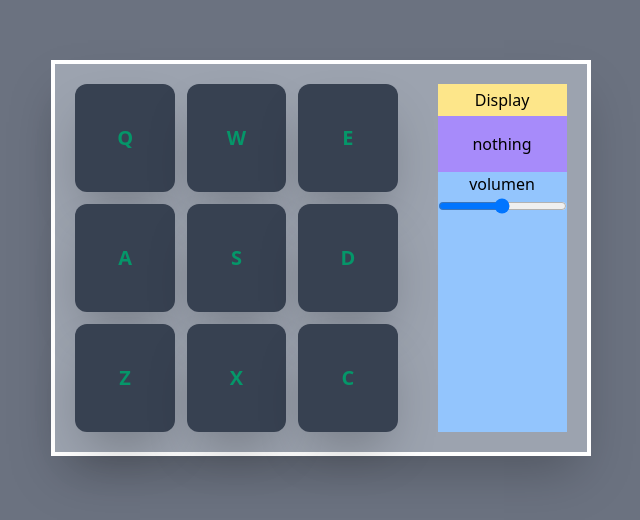
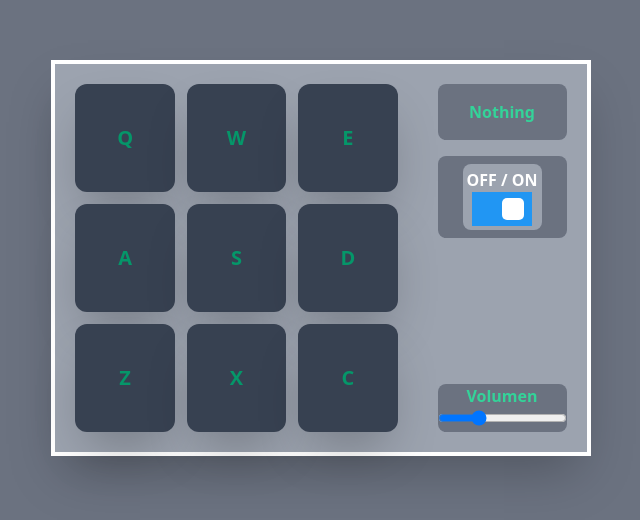
Before and after one commit to Trefu/drum-machine, a React (Create React App) app: page / in a window 1280 px wide. Shown: the part 142-662 px from the top of the page, without its empty margins (319-959 px from the left). Built offline with nearby package versions, Linux system fonts and the light colour scheme.

Commit message:
finished

```diff
--- a/src/App.jsx
+++ b/src/App.jsx
@@ -3,16 +3,21 @@ import { Display } from "./components/Display";
 import { Drumpads } from "./containers/DrumPads";
 
 function App() {
-  const [on, setOn] = useState(true);
-  const [actualSound, setActualSound] = useState('nothing');
-
-
+  const [power, setPower] = useState(true);
+  const [actualSound, setActualSound] = useState('Nothing');
+  const [volume, setVolume] = useState(0.3)
   return (
-    <div id='drum-machine' className={`bg-gray-500 min-h-screen flex justify-center items-center  `} >
+    <div id='drum-machine' className={` bg-gray-500 min-h-screen flex justify-center items-center  `} >
       <div className={`bg-gray-400 flex p-5 border-4 border-white shadow-2xl `}>
-        <Drumpads setActualSound={setActualSound} />
-        <Display actualSound={actualSound} />
-
+        <Drumpads
+          power={power}
+          setActualSound={setActualSound}
+          volume={volume} />
+        <Display
+          setVolume={setVolume}
+          volume={volume}
+          power={power} setPower={setPower}
+          actualSound={actualSound} />
       </div>
     </div >
 
--- a/src/components/Display.jsx
+++ b/src/components/Display.jsx
@@ -1,15 +1,28 @@
-export const Display = ({ actualSound = 'nothing' }) => {
+export const Display = ({ volume, setVolume, power, setPower, actualSound }) => {
+    const handleRangeChange = (e) => {
+        setVolume(e.target.value)
+    }
+    const handleChange = (e) => {
+        setPower(!power)
+    }
     return (
-        <div id='display' className={`bg-blue-300 text-center`}>
-            <div className={`py-1 bg-yellow-200`}>
-                <p>Display</p>
-            </div>
-            <div className={`bg-purple-400 my-auto py-4`}>
+        <div id='display' className={`flex flex-col justify-between bg-gray-400 text-center text-green-400 font-bold `}>
+            <div className={`bg-gray-500 py-4 rounded-lg`}>
                 <p> {actualSound}</p>
             </div>
-            <div className="volumen-slider h-0.5 flex-col">
-                <p>volumen</p>
-                <input type="range" />
+            <div className={`flex justify-center bg-gray-500 py-2 mt-4 rounded-lg`}>
+                <div className='rounded-lg p-1 flex flex-col justify-center items-center bg-gray-400 text-white'>
+                    <p>OFF / ON</p>
+                    <label className="switch">
+                        <input checked={power} type="checkbox" onChange={handleChange} />
+                        <span className='slider '></span>
+                    </label>
+                </div>
+
+            </div>
+            <div className="volumen-slider  mt-auto rounded-lg bg-gray-500 ">
+                <p>Volumen</p>
+                <input max='1' min='0' step='0.1' type="range" value={volume} onChange={handleRangeChange} />
             </div>
         </div>
     )
--- a/src/components/DrumPad.jsx
+++ b/src/components/DrumPad.jsx
@@ -1,13 +1,17 @@
 import { useEffect } from "react"
 
-export const DrumPad = ({ sound, setActualSound }) => {
-
+export const DrumPad = ({ volume, power, sound, setActualSound }) => {
     const handleClick = (e) => {
+        if (!power) return
         const audio = document.getElementById(sound.keyTrigger);
+        //para que no espere a que termine el audio anterior
+        audio.currentTime = 0
+        audio.volume = volume
         setActualSound(sound.id)
         audio.play()
     }
     const handleKeyDown = (e) => {
+        if (!power) return
         const btn = document.getElementById(sound.id);
         if (e.keyCode === sound.keyCode) {
             btn.classList.replace('text-green-600', 'text-green-400')
@@ -27,17 +31,17 @@ export const DrumPad = ({ sound, setActualSound }) => {
         document.addEventListener('keydown', handleKeyDown);
         document.addEventListener('keyup', handleKeyUp);
         return () => {
-            console.log('limpiando');
             document.removeEventListener('keydown', handleKeyDown);
             document.removeEventListener('keyup', handleKeyUp);
         }
+        //eslint-disable-next-line
     }, [])
     return (
         <>
             {/*   //DRUMPAD ELEMENT */}
             <button onClick={handleClick} id={sound.id} className={`rounded-xl drum-pad bg-gray-700 p-10 font-bold text-xl text-green-600 active:text-green-400 shadow-2xl`}>
                 {sound.keyTrigger}
-                <audio id={`${sound.keyTrigger}`} className='clip bg-red-300 w-1' src={`${sound.url}`}></audio>
+                <audio preload='auto' id={`${sound.keyTrigger}`} className='clip bg-red-300 w-1' src={`${sound.url}`}></audio>
             </button>
 
         </>
--- a/src/containers/DrumPads.jsx
+++ b/src/containers/DrumPads.jsx
@@ -1,6 +1,6 @@
 import { DrumPad } from "../components/DrumPad"
 
-export const Drumpads = ({ setActualSound }) => {
+export const Drumpads = ({ volume, power, setActualSound }) => {
     const sounds = [
         {
             keyCode: 81,
@@ -61,7 +61,7 @@ export const Drumpads = ({ setActualSound }) => {
     return (
 
         <div className={`gap-3 mr-10  bg-gray-400 grid grid-cols-3`}>
-            {sounds.map((s, i) => <DrumPad key={i} sound={s} setActualSound={setActualSound} />)}
+            {sounds.map((s, i) => <DrumPad volume={volume} power={power} key={i} sound={s} setActualSound={setActualSound} />)}
 
         </div>
 
--- a/src/index.css
+++ b/src/index.css
@@ -1,4 +1,58 @@
-
 @tailwind base;
 @tailwind components;
 @tailwind utilities;
+
+@layer utilities {
+    .switch {
+        position: relative;
+        display: inline-block;
+        width: 60px;
+        height: 34px;
+    }
+
+    .switch input {
+        opacity: 0;
+        width: 0;
+        height: 0;
+    }
+
+    .slider {
+        position: absolute;
+        cursor: pointer;
+        top: 0;
+        left: 0;
+        right: 0;
+        bottom: 0;
+        background-color: #ccc;
+        -webkit-transition: .4s;
+        transition: .4s;
+    }
+
+    .slider:before {
+        position: absolute;
+        content: "";
+        height: 22px;
+        width: 22px;
+        left: 4px;
+        bottom: 6px;
+        background-color: white;
+        -webkit-transition: .4s;
+        transition: .4s;
+        border-radius: 5px;
+    }
+
+    input:checked+.slider {
+        background-color: #2196F3;
+    }
+
+    input:focus+.slider {
+        box-shadow: 0 0 1px #2196F3;
+    }
+
+    input:checked+.slider:before {
+        -webkit-transform: translateX(26px);
+        -ms-transform: translateX(26px);
+        transform: translateX(26px);
+    }
+
+}
```
